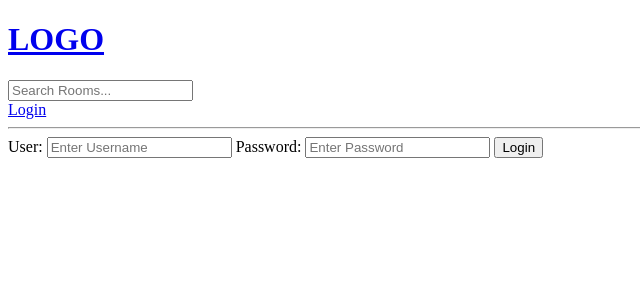
After one commit to Nancy504/DjanjoTutorial, a Django app: template base/templates/base/login_register.html in a window 1280 px wide. The commit adds this page. Shown: the top 300 px of the page, without its empty margins (0-640 px from the left). Run offline with Django 3.2, Linux system fonts and the light colour scheme; the template is opened without the code that fills it, so the values that code supplies are empty.

Commit message:
UserLoogin
Added a log in page for user

```diff
--- /dev/null
+++ b/base/templates/base/login_register.html
@@ -0,0 +1,20 @@
+{% extends 'main.html' %}
+
+{% block content %}
+
+<div>
+    <form method="POST" action="">
+        {% csrf_token %}
+
+        <label>User:</label>
+        <input type="text" name="username" placeholder="Enter Username" />
+
+        <label>Password:</label>
+        <input type="password" name="password" placeholder="Enter Password" />
+
+        <input type="submit" value="Login" />
+
+    </form>
+</div>
+
+{% endblock content %}
--- a/base/urls.py
+++ b/base/urls.py
@@ -3,6 +3,8 @@ from . import views
 
 
 urlpatterns = [
+    path('login/', views.loginPage,name="login"),
+
     path('', views.home, name="home"),
     path('room/<str:pk>/', views.room, name="room"),
 
--- a/templates/navbar.html
+++ b/templates/navbar.html
@@ -6,4 +6,6 @@
     <input type="text" name="q" placeholder="Search Rooms..." />
 </form>
 
+<a href="{% url 'login' %}">Login</a>
+
 <hr>
```
Also changed, not shown: base/views.py (+9 -0 lines).
